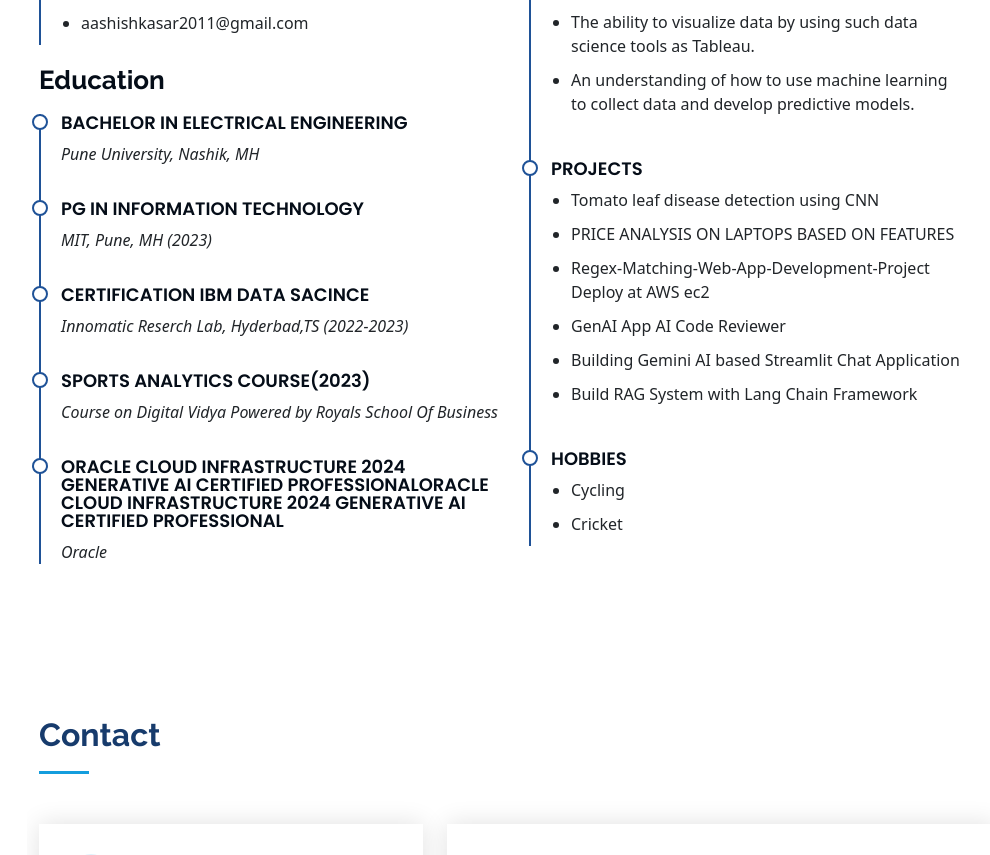
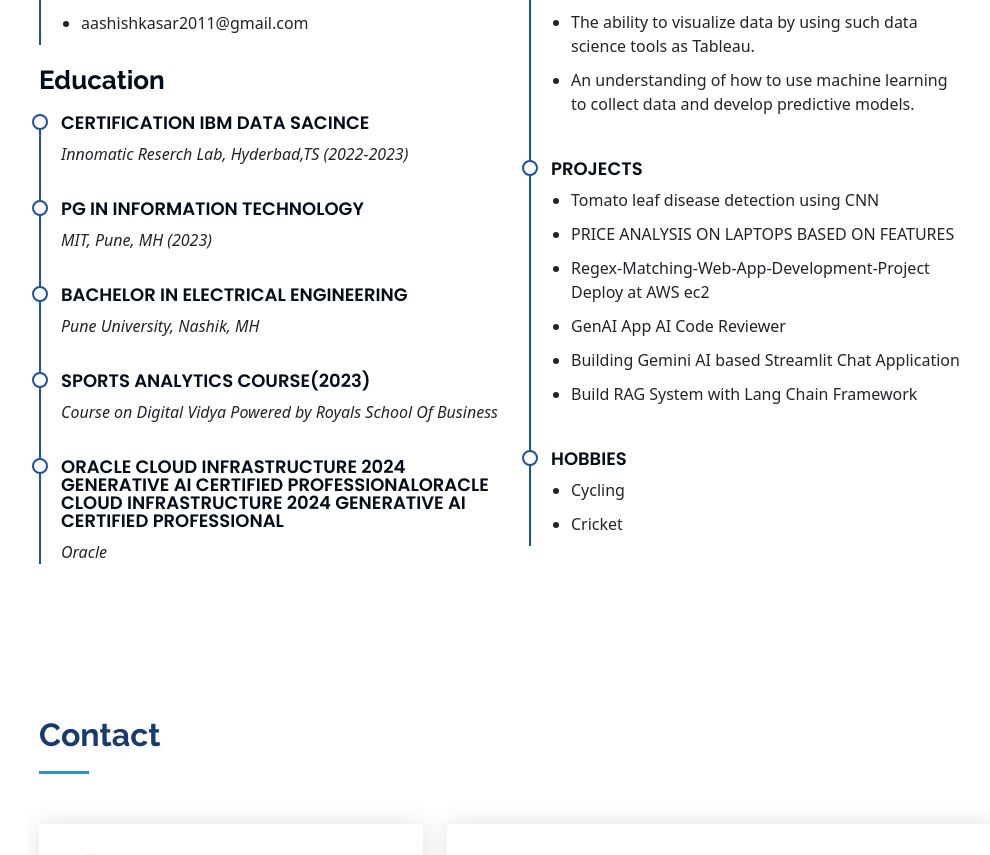
Before and after one commit to aashishkasar/My-Portfolio, a React (Create React App) app: page / in a window 1280 px wide. Shown: the part 2327-3182 px from the top of the page, without its empty margins (273-1263 px from the left). Built offline with nearby package versions, Linux system fonts and the light colour scheme.

Commit message:
Update App.js

```diff
--- a/src/App.js
+++ b/src/App.js
@@ -257,9 +257,8 @@ function App() {
 
             <h3 className="resume-title">Education</h3>
             <div className="resume-item">
-              <h4>Bachelor in Electrical Engineering</h4>
-              {/* <!-- <h5>2022-2024</h5> --> */}
-              <p><em>Pune University, Nashik, MH</em></p>
+              <h4>Certification IBM Data Sacince</h4>
+              <p><em>Innomatic Reserch Lab, Hyderbad,TS (2022-2023)</em></p>
               <p></p>
             </div>
             <div className="resume-item">
@@ -269,8 +268,10 @@ function App() {
               <p></p>
             </div>
             <div className="resume-item">
-              <h4>Certification IBM Data Sacince</h4>
-              <p><em>Innomatic Reserch Lab, Hyderbad,TS (2022-2023)</em></p>
+              <h4>Bachelor in Electrical Engineering</h4>
+              {/* <!-- <h5>2022-2024</h5> --> */}
+              <p><em>Pune University, Nashik, MH</em></p>
+
               <p></p>
             </div>
             <div className="resume-item">
```
